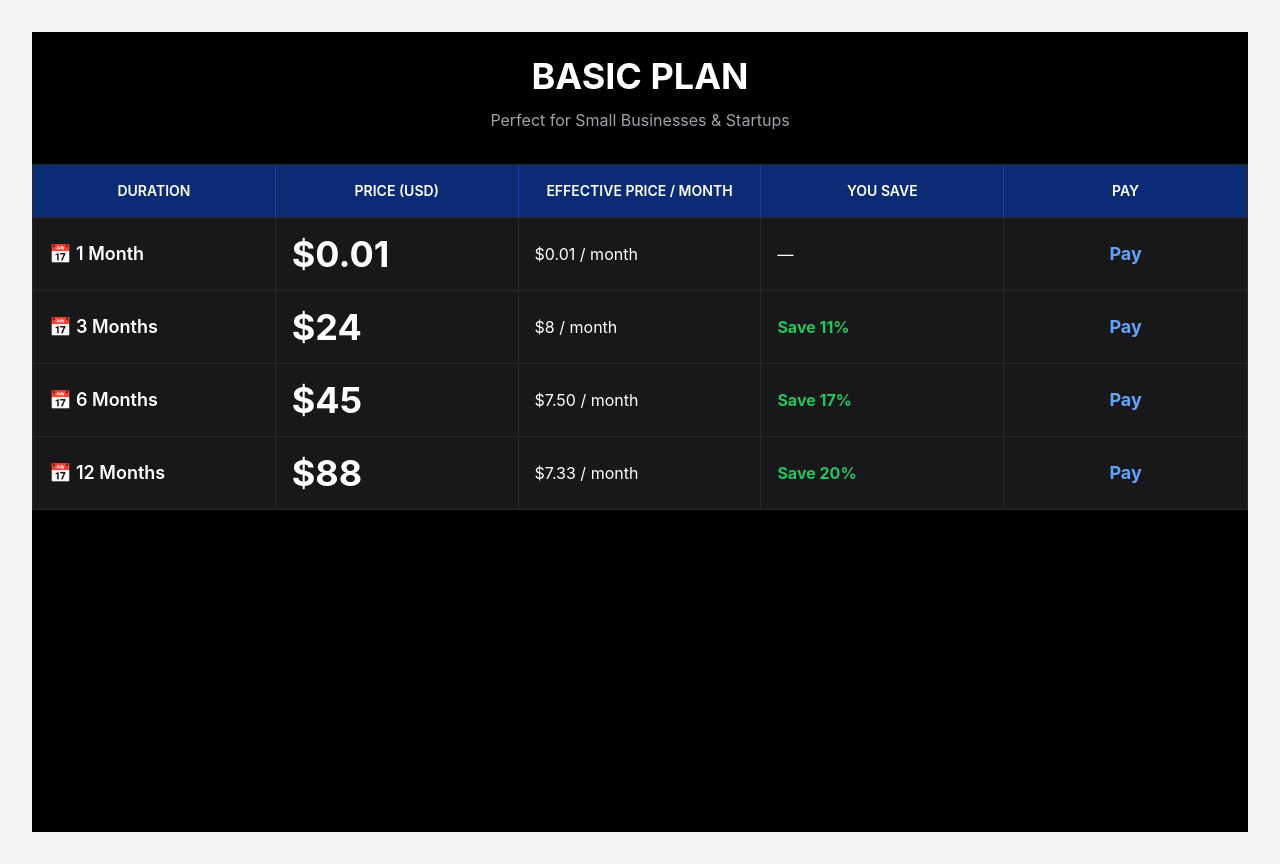
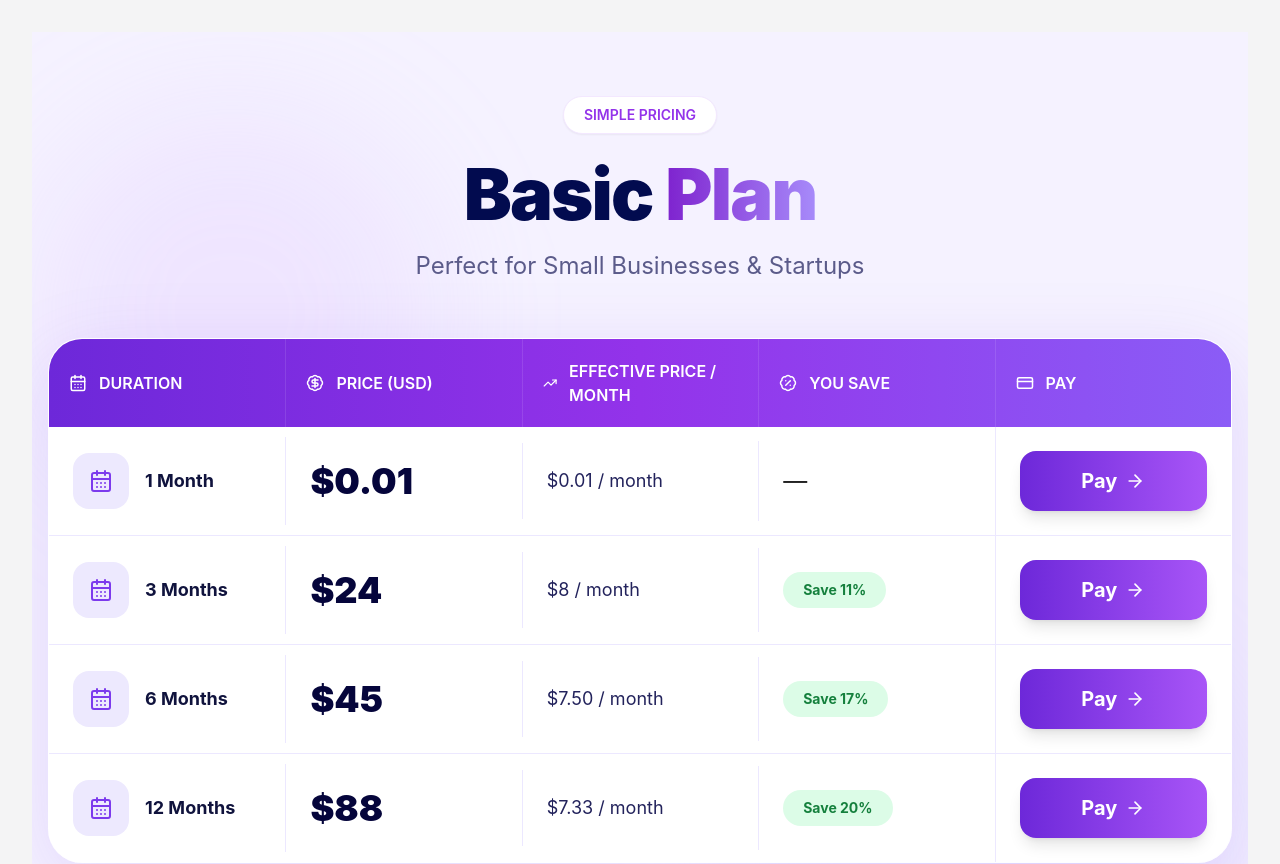
Before and after one commit to afnankhan123456/reviewreply-ai, a Next.js app: page /plans/basic/pricing in a window 1280 px wide. Shown: the top 864 px of the page. Built offline with nearby package versions, Linux system fonts and the light colour scheme.

Commit message:
Refactor BasicPricingPage layout and styles

```diff
--- a/app/plans/basic/pricing/page.tsx
+++ b/app/plans/basic/pricing/page.tsx
@@ -2,6 +2,18 @@
 
 import { useRouter } from "next/navigation";
 import { useState } from "react";
+import {
+  CalendarDays,
+  BadgeDollarSign,
+  TrendingUp,
+  BadgePercent,
+  CreditCard,
+  ShieldCheck,
+  RefreshCcw,
+  Headphones,
+  BadgeCheck,
+  ArrowRight,
+} from "lucide-react";
 
 export default function BasicPricingPage() {
   const router = useRouter();
@@ -10,12 +22,17 @@ export default function BasicPricingPage() {
   const handlePlanActivation = async (planType: string) => {
     try {
       setActivatingPlan(planType);
+
       const res = await fetch("/api/activate-plan", {
         method: "POST",
-        headers: { "Content-Type": "application/json" },
+        headers: {
+          "Content-Type": "application/json",
+        },
         body: JSON.stringify({ plan: planType }),
       });
+
       const data = await res.json();
+
       if (data.success) {
         router.push("/plans/basic/dashbord");
       } else {
@@ -29,133 +46,206 @@ export default function BasicPricingPage() {
   };
 
   return (
-    <div className="min-h-screen bg-black text-white px-0 py-0 overflow-x-hidden">
-      {/* Outer padding removed – full width black background */}
-      <div className="w-full overflow-x-hidden">
+    <div className="min-h-screen overflow-x-hidden bg-[#f5f2ff] text-[#0b0b3b] relative">
+
+      {/* BACKGROUND GLOW */}
+      <div className="absolute top-20 left-0 w-[400px] h-[400px] bg-purple-300/20 blur-3xl rounded-full"></div>
+      <div className="absolute bottom-0 right-0 w-[500px] h-[500px] bg-violet-300/20 blur-3xl rounded-full"></div>
+
+      <div className="relative z-10 max-w-7xl mx-auto px-4 py-16">
+
+        {/* TOP LABEL */}
+        <div className="flex justify-center mb-6">
+          <div className="bg-white shadow-sm border border-purple-100 text-purple-600 font-semibold px-5 py-2 rounded-full text-sm">
+            SIMPLE PRICING
+          </div>
+        </div>
+
         {/* HEADING */}
-        <div className="text-center pt-6 mb-8">
-          <h1 className="text-2xl md:text-4xl font-bold mb-3">BASIC PLAN</h1>
-          <p className="text-zinc-400 text-sm md:text-base">
+        <div className="text-center mb-14">
+          <h1 className="text-5xl md:text-7xl font-black tracking-tight">
+            <span className="text-[#020b4f]">Basic </span>
+            <span className="bg-gradient-to-r from-purple-700 to-violet-400 bg-clip-text text-transparent">
+              Plan
+            </span>
+          </h1>
+
+          <p className="mt-5 text-lg md:text-2xl text-[#5b5b8a]">
             Perfect for Small Businesses & Startups
           </p>
         </div>
 
-        {/* PRICING TABLE – no scroll, no side gaps */}
-        <div className="w-full overflow-hidden border border-zinc-800 bg-zinc-900">
-          {/* TABLE GRID */}
-          <div className="w-full">
-            {/* HEADER ROW – 4 cols mobile, 5 cols sm+ */}
-            <div className="grid grid-cols-4 sm:grid-cols-5 bg-[#0B2C74] text-white font-semibold text-center text-[10px] md:text-sm">
-              <div className="p-2 sm:p-4 border-r border-blue-800">DURATION</div>
-              <div className="p-2 sm:p-4 border-r border-blue-800">PRICE (USD)</div>
-              <div className="p-2 sm:p-4 border-r border-blue-800 hidden sm:block">
+        {/* PRICING CARD */}
+        <div className="rounded-[34px] overflow-hidden border border-white/70 bg-white/80 backdrop-blur-xl shadow-[0_20px_80px_rgba(124,58,237,0.15)]">
+
+          {/* TABLE HEADER */}
+          <div className="grid grid-cols-5 bg-gradient-to-r from-violet-700 via-purple-600 to-violet-500 text-white font-semibold text-sm md:text-base">
+
+            <div className="flex items-center gap-3 p-5">
+              <CalendarDays size={18} />
+              DURATION
+            </div>
+
+            <div className="flex items-center gap-3 p-5 border-l border-white/10">
+              <BadgeDollarSign size={18} />
+              PRICE (USD)
+            </div>
+
+            <div className="flex items-center gap-3 p-5 border-l border-white/10">
+              <TrendingUp size={18} />
               EFFECTIVE PRICE / MONTH
             </div>
-              <div className="p-2 sm:p-4 border-r border-blue-800">YOU SAVE</div>
-              <div className="p-2 sm:p-4">PAY</div>
+
+            <div className="flex items-center gap-3 p-5 border-l border-white/10">
+              <BadgePercent size={18} />
+              YOU SAVE
             </div>
 
-            {/* ROW 1 – 1 Month */}
-            <div className="grid grid-cols-4 sm:grid-cols-5 border-t border-zinc-800">
-              <div className="flex items-center gap-1 p-2 sm:p-4 border-r border-zinc-800 font-semibold text-xs sm:text-lg">
-                📅 1 Month
+            <div className="flex items-center gap-3 p-5 border-l border-white/10">
+              <CreditCard size={18} />
+              PAY
             </div>
-              <div className="flex items-center p-2 sm:p-4 border-r border-zinc-800 text-lg sm:text-4xl font-bold">
-                $0.01
           </div>
-              <div className="hidden sm:flex items-center p-2 sm:p-4 border-r border-zinc-800 text-[10px] sm:text-base">
-                $0.01 / month
+
+          {/* ROWS */}
+          {[
+            {
+              id: "1m",
+              duration: "1 Month",
+              price: "$0.01",
+              monthly: "$0.01 / month",
+              save: "—",
+            },
+            {
+              id: "3m",
+              duration: "3 Months",
+              price: "$24",
+              monthly: "$8 / month",
+              save: "Save 11%",
+            },
+            {
+              id: "6m",
+              duration: "6 Months",
+              price: "$45",
+              monthly: "$7.50 / month",
+              save: "Save 17%",
+            },
+            {
+              id: "12m",
+              duration: "12 Months",
+              price: "$88",
+              monthly: "$7.33 / month",
+              save: "Save 20%",
+            },
+          ].map((plan, index) => (
+            <div
+              key={plan.id}
+              className={`grid grid-cols-5 items-center bg-white ${
+                index !== 3 ? "border-b border-[#ece8ff]" : ""
+              }`}
+            >
+              {/* DURATION */}
+              <div className="flex items-center gap-4 p-6">
+                <div className="w-14 h-14 rounded-2xl bg-violet-100 flex items-center justify-center">
+                  <CalendarDays className="text-violet-600" size={24} />
                 </div>
-              <div className="flex items-center p-2 sm:p-4 border-r border-zinc-800 text-[10px] sm:text-base">
-                —
+
+                <span className="font-bold text-lg text-[#10133d]">
+                  {plan.duration}
+                </span>
               </div>
-              <div className="flex items-center justify-center p-2 sm:p-4">
+
+              {/* PRICE */}
+              <div className="p-6 border-l border-[#ece8ff]">
+                <h2 className="text-4xl font-black text-[#05053b]">
+                  {plan.price}
+                </h2>
+              </div>
+
+              {/* MONTHLY */}
+              <div className="p-6 border-l border-[#ece8ff] text-lg text-[#23235c]">
+                {plan.monthly}
+              </div>
+
+              {/* SAVE */}
+              <div className="p-6 border-l border-[#ece8ff]">
+                {plan.save === "—" ? (
+                  <span className="text-2xl text-[#222]">—</span>
+                ) : (
+                  <div className="inline-flex px-5 py-2 rounded-full bg-green-100 text-green-700 font-bold text-sm">
+                    {plan.save}
+                  </div>
+                )}
+              </div>
+
+              {/* PAY */}
+              <div className="p-6 border-l border-[#ece8ff]">
                 <button
-                  onClick={() => handlePlanActivation("1m")}
+                  onClick={() => handlePlanActivation(plan.id)}
                   disabled={activatingPlan !== null}
-                  className="text-blue-400 font-bold text-sm sm:text-lg hover:text-blue-300 transition-all disabled:opacity-50"
+                  className="w-full rounded-2xl bg-gradient-to-r from-violet-700 to-purple-500 py-4 text-white font-bold text-xl shadow-lg hover:scale-[1.02] transition-all disabled:opacity-50"
                 >
-                  {activatingPlan === "1m" ? "Activating..." : "Pay"}
+                  {activatingPlan === plan.id ? (
+                    "Activating..."
+                  ) : (
+                    <div className="flex items-center justify-center gap-2">
+                      Pay <ArrowRight size={20} />
+                    </div>
+                  )}
                 </button>
               </div>
             </div>
+          ))}
+        </div>
 
-            {/* ROW 2 – 3 Months */}
-            <div className="grid grid-cols-4 sm:grid-cols-5 border-t border-zinc-800">
-              <div className="flex items-center gap-1 p-2 sm:p-4 border-r border-zinc-800 font-semibold text-xs sm:text-lg">
-                📅 3 Months
+        {/* BOTTOM FEATURES */}
+        <div className="mt-10 rounded-[30px] bg-white/80 backdrop-blur-xl border border-white/70 shadow-lg grid grid-cols-1 md:grid-cols-4 overflow-hidden">
+
+          <div className="flex items-center gap-4 p-8">
+            <div className="w-14 h-14 rounded-full bg-violet-100 flex items-center justify-center">
+              <ShieldCheck className="text-violet-600" />
             </div>
-              <div className="flex items-center p-2 sm:p-4 border-r border-zinc-800 text-lg sm:text-4xl font-bold">
-                $24
-              </div>
-              <div className="hidden sm:flex items-center p-2 sm:p-4 border-r border-zinc-800 text-[10px] sm:text-base">
-                $8 / month
-              </div>
-              <div className="flex items-center p-2 sm:p-4 border-r border-zinc-800 text-green-500 font-bold text-[10px] sm:text-base">
-                Save 11%
-              </div>
-              <div className="flex items-center justify-center p-2 sm:p-4">
-                <button
-                  onClick={() => handlePlanActivation("3m")}
-                  disabled={activatingPlan !== null}
-                  className="text-blue-400 font-bold text-sm sm:text-lg hover:text-blue-300 transition-all disabled:opacity-50"
-                >
-                  {activatingPlan === "3m" ? "Activating..." : "Pay"}
-                </button>
+
+            <div>
+              <h3 className="font-bold text-lg">Secure Payment</h3>
+              <p className="text-[#676790]">100% secure & encrypted</p>
             </div>
           </div>
 
-            {/* ROW 3 – 6 Months */}
-            <div className="grid grid-cols-4 sm:grid-cols-5 border-t border-zinc-800">
-              <div className="flex items-center gap-1 p-2 sm:p-4 border-r border-zinc-800 font-semibold text-xs sm:text-lg">
-                📅 6 Months
+          <div className="flex items-center gap-4 p-8 border-l border-[#ece8ff]">
+            <div className="w-14 h-14 rounded-full bg-violet-100 flex items-center justify-center">
+              <RefreshCcw className="text-violet-600" />
             </div>
-              <div className="flex items-center p-2 sm:p-4 border-r border-zinc-800 text-lg sm:text-4xl font-bold">
-                $45
-              </div>
-              <div className="hidden sm:flex items-center p-2 sm:p-4 border-r border-zinc-800 text-[10px] sm:text-base">
-                $7.50 / month
-              </div>
-              <div className="flex items-center p-2 sm:p-4 border-r border-zinc-800 text-green-500 font-bold text-[10px] sm:text-base">
-                Save 17%
-              </div>
-              <div className="flex items-center justify-center p-2 sm:p-4">
-                <button
-                  onClick={() => handlePlanActivation("6m")}
-                  disabled={activatingPlan !== null}
-                  className="text-blue-400 font-bold text-sm sm:text-lg hover:text-blue-300 transition-all disabled:opacity-50"
-                >
-                  {activatingPlan === "6m" ? "Activating..." : "Pay"}
-                </button>
+
+            <div>
+              <h3 className="font-bold text-lg">Cancel Anytime</h3>
+              <p className="text-[#676790]">No questions asked</p>
             </div>
           </div>
 
-            {/* ROW 4 – 12 Months */}
-            <div className="grid grid-cols-4 sm:grid-cols-5 border-t border-zinc-800">
-              <div className="flex items-center gap-1 p-2 sm:p-4 border-r border-zinc-800 font-semibold text-xs sm:text-lg">
-                📅 12 Months
+          <div className="flex items-center gap-4 p-8 border-l border-[#ece8ff]">
+            <div className="w-14 h-14 rounded-full bg-violet-100 flex items-center justify-center">
+              <Headphones className="text-violet-600" />
             </div>
-              <div className="flex items-center p-2 sm:p-4 border-r border-zinc-800 text-lg sm:text-4xl font-bold">
-                $88
+
+            <div>
+              <h3 className="font-bold text-lg">24/7 Support</h3>
+              <p className="text-[#676790]">We are here to help</p>
             </div>
-              <div className="hidden sm:flex items-center p-2 sm:p-4 border-r border-zinc-800 text-[10px] sm:text-base">
-                $7.33 / month
           </div>
-              <div className="flex items-center p-2 sm:p-4 border-r border-zinc-800 text-green-500 font-bold text-[10px] sm:text-base">
-                Save 20%
+
+          <div className="flex items-center gap-4 p-8 border-l border-[#ece8ff]">
+            <div className="w-14 h-14 rounded-full bg-violet-100 flex items-center justify-center">
+              <BadgeCheck className="text-violet-600" />
             </div>
-              <div className="flex items-center justify-center p-2 sm:p-4">
-                <button
-                  onClick={() => handlePlanActivation("12m")}
-                  disabled={activatingPlan !== null}
-                  className="text-blue-400 font-bold text-sm sm:text-lg hover:text-blue-300 transition-all disabled:opacity-50"
-                >
-                  {activatingPlan === "12m" ? "Activating..." : "Pay"}
-                </button>
+
+            <div>
+              <h3 className="font-bold text-lg">Trusted by Businesses</h3>
+              <p className="text-[#676790]">Loved by 1000+ users</p>
             </div>
           </div>
         </div>
-        </div>
+
       </div>
     </div>
   );
```
Lines whose indentation alone changed are shown as unchanged.
